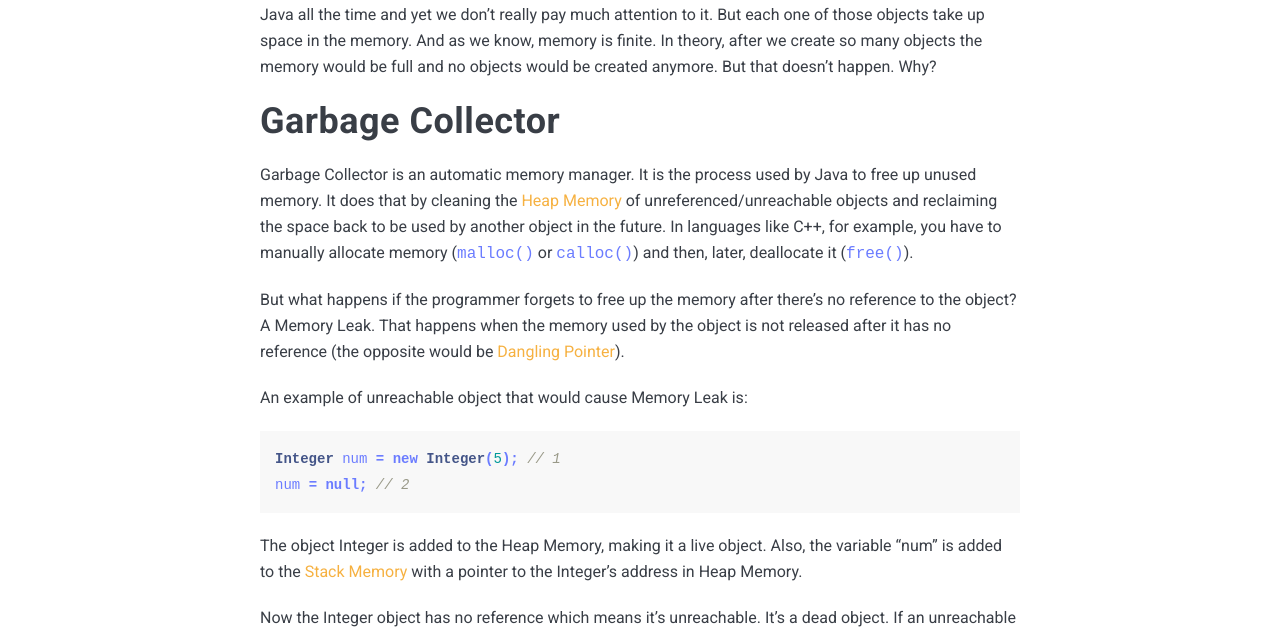
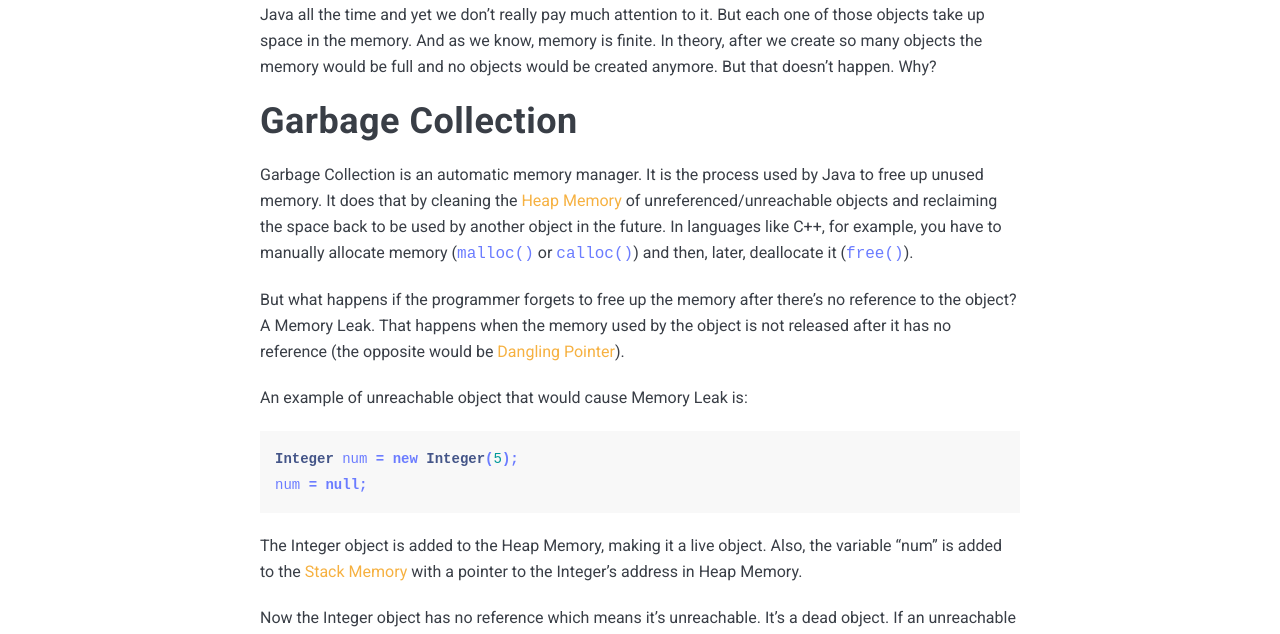
Before and after one commit to SilvaAriel/SilvaAriel.github.io, a Jekyll site: the page built from _posts/2020-10-02-garbage-collector.markdown, in a window 1280 px wide and 900 px high, scrolled down 987 px. Shown: the part 160-794 px from the top of the window. Built offline with Jekyll 4.4.1, drawn with Linux system fonts in a browser that asks for light colours; nearby versions of some CDN libraries; comment, search, counter and statistics services are not loaded.

Commit message:
Minor changes to 2020-10-02-garbage-collector

```diff
--- a/_posts/2020-10-02-garbage-collector.markdown
+++ b/_posts/2020-10-02-garbage-collector.markdown
@@ -8,9 +8,9 @@ tags:   java garbage-collection memory
 Object-Oriented Programming relies heavily on objects (hence the name). We create and use objects in Java all the time and yet we don’t really pay much attention to it. But each one of those objects take up space in the memory. And as we know, memory is finite.
 In theory, after we create so many objects the memory would be full and no objects would be created anymore. But that doesn’t happen. Why?
 
-# Garbage Collector
+# Garbage Collection
 
-Garbage Collector is an automatic memory manager. It is the process used by Java to free up unused memory. It does that by cleaning the [Heap Memory](https://stackoverflow.com/a/2308762/5491371) of unreferenced/unreachable objects and reclaiming the space back to be used by another object in the future.
+Garbage Collection is an automatic memory manager. It is the process used by Java to free up unused memory. It does that by cleaning the [Heap Memory](https://stackoverflow.com/a/2308762/5491371) of unreferenced/unreachable objects and reclaiming the space back to be used by another object in the future.
 In languages like C++, for example, you have to manually allocate memory (`malloc()` or `calloc()`) and then, later, deallocate it (`free()`).
 
 But what happens if the programmer forgets to free up the memory after there’s no reference to the object? A Memory Leak. That happens when the memory used by the object is not released after it has no reference (the opposite would be [Dangling Pointer](https://en.wikipedia.org/wiki/Dangling_pointer)).
@@ -18,11 +18,11 @@ But what happens if the programmer forgets to free up the memory after there’s
 An example of unreachable object that would cause Memory Leak is:
 
 {% highlight java %}
-Integer num = new Integer(5); // 1
-num = null; // 2
+Integer num = new Integer(5);
+num = null;
 {% endhighlight %}
 
-The object Integer is added to the Heap Memory, making it a live object. Also, the variable “num” is added to the [Stack Memory](https://www.baeldung.com/java-stack-heap#stack-memory-in-java) with a pointer to the Integer’s address in Heap Memory.
+The Integer object is added to the Heap Memory, making it a live object. Also, the variable “num” is added to the [Stack Memory](https://www.baeldung.com/java-stack-heap#stack-memory-in-java) with a pointer to the Integer’s address in Heap Memory.
 
 Now the Integer object has no reference which means it’s unreachable. It’s a dead object.
 	If an unreachable object remains in the Heap Memory it might prevent JVM from allocating new objects in it. When this happens Java raises `java.lang.OutOfMemoryError`.
```
